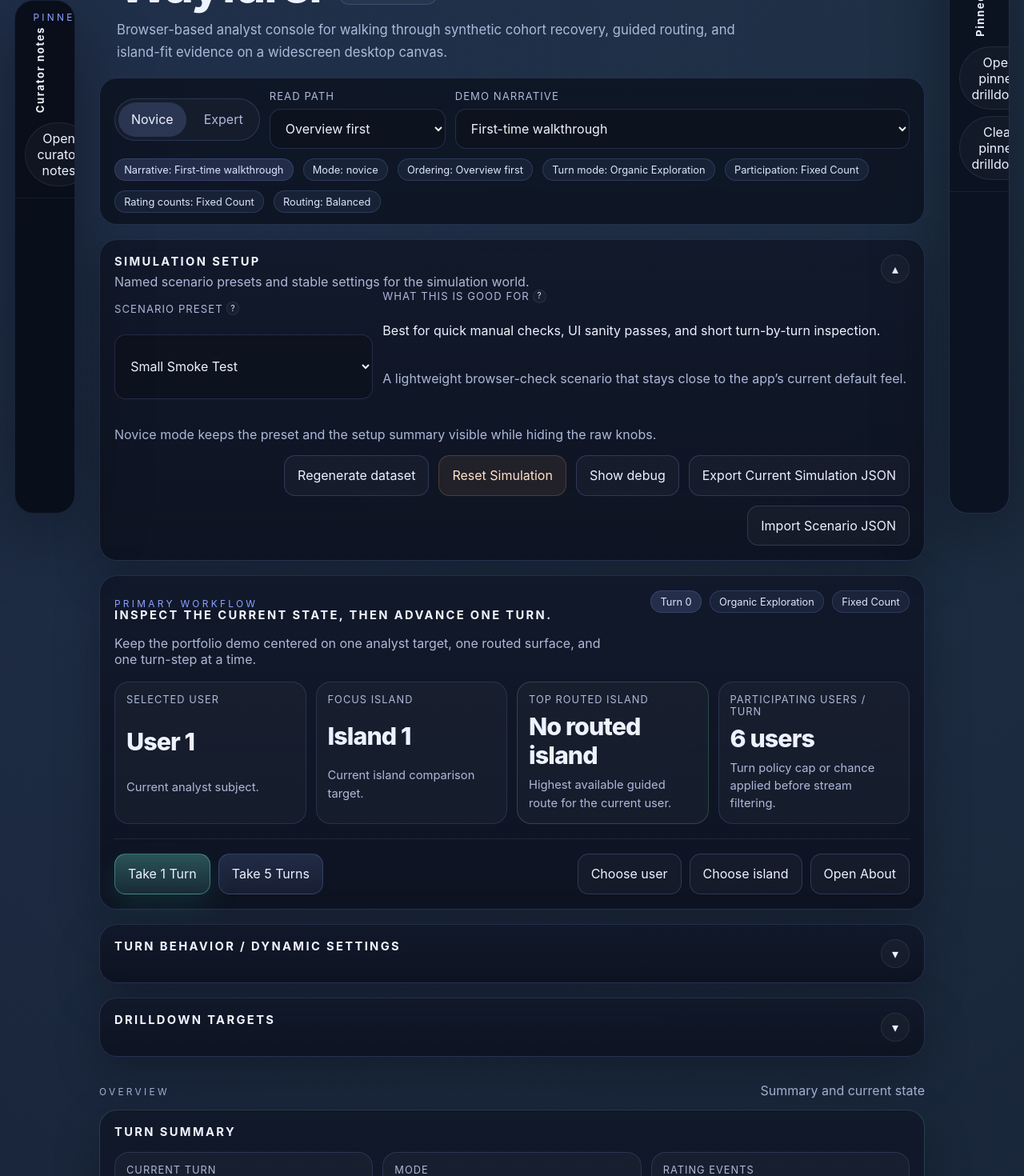
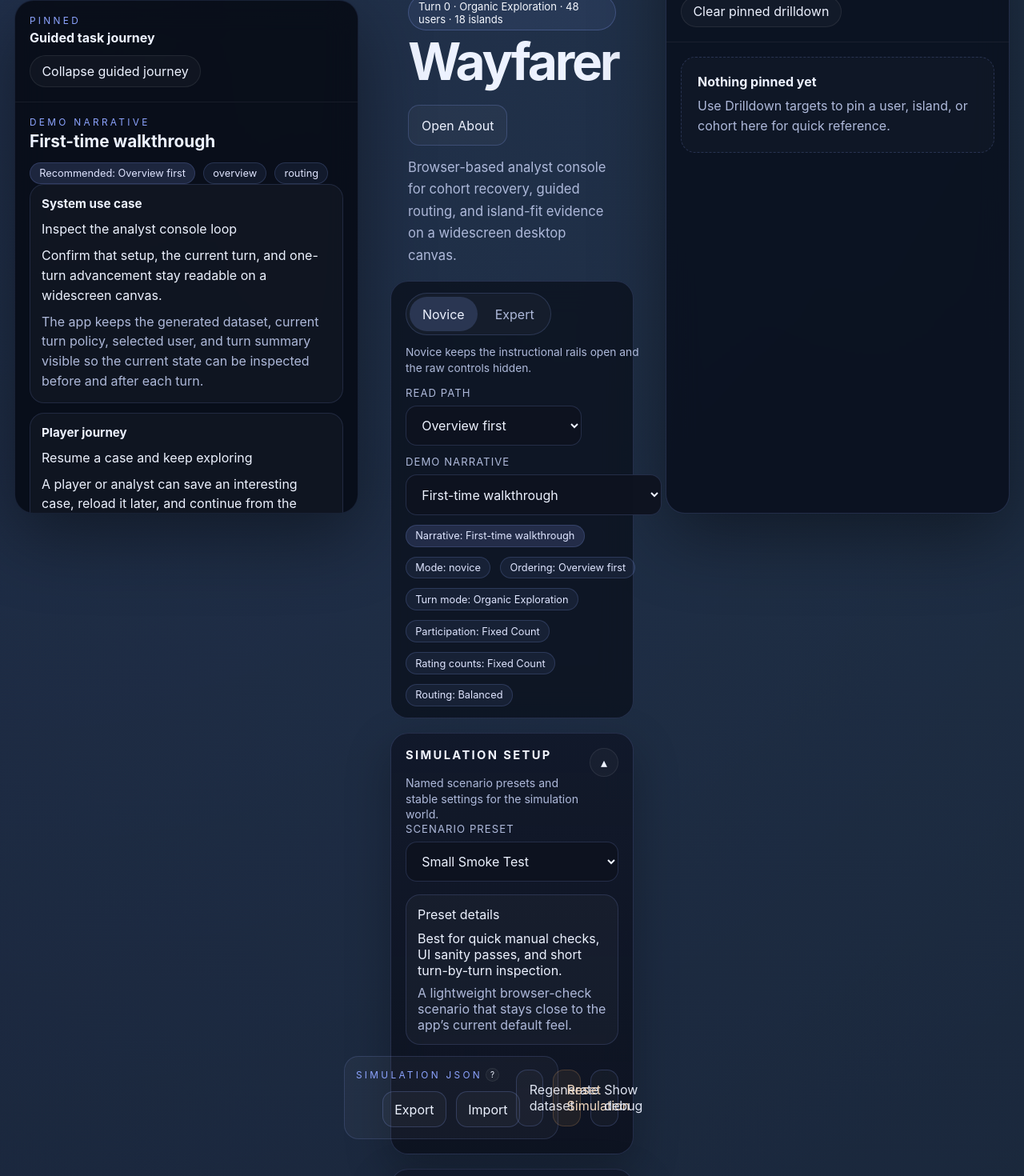
Before and after one commit to BrianUrbanek/Wayfarer, a React (Vite) app: page / in a window 1280 px wide. Shown: the part 140-1610 px from the top of the page at 80% size. Built offline with nearby package versions, Linux system fonts and the light colour scheme.

Commit message:
Refine setup layout and balance simulation JSON controls

```diff
--- a/src/App.tsx
+++ b/src/App.tsx
@@ -302,12 +302,12 @@ export default function App({ initialGuidanceMode = 'novice' }: AppProps = {}) {
   const [showDebug, setShowDebug] = useState(showDebugInitial);
   const [showAbout, setShowAbout] = useState(false);
   const [guidanceMode, setGuidanceMode] = useState<GuidanceMode>(initialGuidanceMode);
-  const [guidanceOpen, setGuidanceOpen] = useState(true);
+  const [guidanceOpen, setGuidanceOpen] = useState(initialGuidanceMode === 'novice');
   const [dashboardOrdering, setDashboardOrdering] = useState<DashboardOrderingPreset>('overview-first');
   const [useCaseId, setUseCaseId] = useState<UseCaseStoryId>('first-time-walkthrough');
   const [modalKind, setModalKind] = useState<SelectionModalKind>(null);
   const [pinnedDrilldownKind, setPinnedDrilldownKind] = useState<PinnedDrilldownKind>(null);
-  const [pinnedTrayCollapsed, setPinnedTrayCollapsed] = useState(true);
+  const [pinnedTrayCollapsed, setPinnedTrayCollapsed] = useState(initialGuidanceMode !== 'novice');
   const [controlsCollapsed, setControlsCollapsed] = useState(false);
   const [dynamicSettingsCollapsed, setDynamicSettingsCollapsed] = useState(initialGuidanceMode === 'novice');
   const [drilldownTargetsCollapsed, setDrilldownTargetsCollapsed] = useState(initialGuidanceMode === 'novice');
@@ -347,9 +347,10 @@ export default function App({ initialGuidanceMode = 'novice' }: AppProps = {}) {
 
   useEffect(() => {
     if (guidanceMode === 'novice') {
-      setGuidanceOpen(false);
+      setGuidanceOpen(true);
       setDynamicSettingsCollapsed(true);
       setDrilldownTargetsCollapsed(true);
+      setPinnedTrayCollapsed(false);
       setShowDebug(false);
       return;
     }
@@ -357,6 +358,7 @@ export default function App({ initialGuidanceMode = 'novice' }: AppProps = {}) {
     setGuidanceOpen(false);
     setDynamicSettingsCollapsed(false);
     setDrilldownTargetsCollapsed(false);
+    setPinnedTrayCollapsed(true);
     setShowDebug(true);
   }, [guidanceMode]);
 
@@ -2290,8 +2292,8 @@ export default function App({ initialGuidanceMode = 'novice' }: AppProps = {}) {
           </button>
         </div>
         <p className="subtitle">
-          Browser-based analyst console for walking through synthetic cohort recovery, guided routing, and island-fit
-          evidence on a widescreen desktop canvas.
+          Browser-based analyst console for cohort recovery, guided routing, and island-fit evidence on a widescreen
+          desktop canvas.
         </p>
       </header>
 
@@ -2315,6 +2317,11 @@ export default function App({ initialGuidanceMode = 'novice' }: AppProps = {}) {
               Expert
             </button>
           </div>
+          <p className="topbar__mode-note">
+            {isNoviceMode
+              ? 'Novice keeps the instructional rails open and the raw controls hidden.'
+              : 'Expert exposes the resolved controls so you can inspect and edit the preset directly.'}
+          </p>
           <label className="control control--inline">
             <span>Read path</span>
             <select value={dashboardOrdering} onChange={(event) => setDashboardOrdering(event.target.value as DashboardOrderingPreset)}>
@@ -2355,12 +2362,12 @@ export default function App({ initialGuidanceMode = 'novice' }: AppProps = {}) {
           description="Named scenario presets and stable settings for the simulation world."
         >
           <div className="stack">
-            <div className="control-strip__fields control-strip__fields--preset">
-              <label className="control">
-                {labeledControl(
-                  'Scenario preset',
-                  'Curated scenario presets coordinate seed-data generation and turn policy into named experimental conditions.'
-                )}
+            <div className="control-strip__preset">
+              <div className="control-strip__preset-main">
+                <label className="control control--preset">
+                  <span className="control__label-row">
+                    <span>Scenario preset</span>
+                  </span>
                   <select
                     value={scenarioPresetSource?.id ?? activeScenarioPreset?.id ?? 'custom'}
                     onChange={(event) => {
@@ -2380,14 +2387,13 @@ export default function App({ initialGuidanceMode = 'novice' }: AppProps = {}) {
                     ))}
                   </select>
                 </label>
-              <div className="control control--wide">
+                <div className="control-strip__preset-frame">
+                  <div className="control-strip__preset-frame-header">
                     <span className="control__label-row">
-                  <span>What this is good for</span>
-                  <InfoTip
-                    label="What this is good for help"
-                    text="Use the preset description as the short story of why this scenario exists and what kind of inspection it is good for."
-                  />
+                      <span>Preset details</span>
                     </span>
+                  </div>
+                  <div className="control-strip__preset-copy">
                     <p>{scenarioPresetDisplay?.goodFor ?? 'Custom / imported scenario with no named preset match.'}</p>
                     <p className="muted">
                       {scenarioPresetDisplay?.description ??
@@ -2396,11 +2402,8 @@ export default function App({ initialGuidanceMode = 'novice' }: AppProps = {}) {
                     {scenarioPresetSourceNote ? <p className="muted">Based on: {scenarioPresetSourceNote.label}</p> : null}
                   </div>
                 </div>
-            <p className="muted">
-              {isNoviceMode
-                ? 'Novice mode keeps the preset and the setup summary visible while hiding the raw knobs.'
-                : 'Expert mode exposes the resolved controls so you can inspect and edit the preset directly.'}
-            </p>
+              </div>
+            </div>
             {!isNoviceMode ? (
               <>
                 <div className="control-strip__fields">
@@ -2510,6 +2513,26 @@ export default function App({ initialGuidanceMode = 'novice' }: AppProps = {}) {
             ) : null}
           </div>
           <div className="control-strip__actions">
+            <div className="control-strip__subframe">
+              <div className="control-strip__subframe-heading">
+                <span className="control__label-row">
+                  <span className="eyebrow">Simulation JSON</span>
+                  <InfoTip
+                    label="Simulation JSON help"
+                    text="Save or reload the current resolved scenario and simulation state."
+                  />
+                </span>
+              </div>
+              <div className="control-strip__action-group control-strip__action-group--compact">
+                <button type="button" className="button button--ghost" onClick={exportCurrentSimulationJson}>
+                  Export
+                </button>
+                <button type="button" className="button button--ghost" onClick={openScenarioFilePicker}>
+                  Import
+                </button>
+              </div>
+            </div>
+            <div className="control-strip__action-group control-strip__action-group--secondary">
               <button type="button" className="button button--ghost" onClick={randomizeSeed}>
                 Regenerate dataset
               </button>
@@ -2519,12 +2542,7 @@ export default function App({ initialGuidanceMode = 'novice' }: AppProps = {}) {
               <button type="button" className="button button--ghost" onClick={() => setShowDebug((value) => !value)}>
                 {showDebug ? 'Hide debug' : 'Show debug'}
               </button>
-            <button type="button" className="button button--ghost" onClick={exportCurrentSimulationJson}>
-              Export Current Simulation JSON
-            </button>
-            <button type="button" className="button button--ghost" onClick={openScenarioFilePicker}>
-              Import Scenario JSON
-            </button>
+            </div>
           </div>
           <input
             ref={scenarioFileInputRef}
@@ -2831,7 +2849,7 @@ export default function App({ initialGuidanceMode = 'novice' }: AppProps = {}) {
       {showInstructionTray ? (
         <Tray
           collapsed={!guidanceOpen}
-          title="Curator notes"
+          title={isNoviceMode ? 'Guided task journey' : 'Curator notes'}
           className="tray--instruction tray--left"
           style={{
             top: '140px',
@@ -2839,8 +2857,8 @@ export default function App({ initialGuidanceMode = 'novice' }: AppProps = {}) {
             right: 'auto',
             height: 'calc(100vh - 158px)'
           }}
-          toggleCollapsedLabel="Open curator notes"
-          toggleExpandedLabel="Collapse curator notes"
+          toggleCollapsedLabel={isNoviceMode ? 'Open guided journey' : 'Open curator notes'}
+          toggleExpandedLabel={isNoviceMode ? 'Collapse guided journey' : 'Collapse curator notes'}
           onToggle={() => setGuidanceOpen((value) => !value)}
         >
           <div className="summary-header">
--- a/src/styles.css
+++ b/src/styles.css
@@ -223,6 +223,14 @@ select {
   justify-content: space-between;
 }
 
+.topbar__mode-note {
+  margin: 0;
+  color: var(--muted);
+  font-size: 0.86rem;
+  line-height: 1.45;
+  max-width: 34ch;
+}
+
 .topbar__mode {
   display: inline-flex;
   gap: 6px;
@@ -881,12 +889,26 @@ select {
   gap: 12px;
 }
 
+.collapsible-panel__title-row {
+  display: flex;
+  flex-wrap: wrap;
+  align-items: baseline;
+  gap: 10px 14px;
+}
+
 .collapsible-panel__header h2 {
   margin: 0;
   font-size: 0.92rem;
   letter-spacing: 0.16em;
   text-transform: uppercase;
   color: #f2f5ff;
+}
+
+.collapsible-panel__title-row p {
+  margin: 0;
+  color: var(--muted);
+  font-size: 0.88rem;
+  line-height: 1.4;
 }
 
 .collapsible-panel__header p {
@@ -1048,11 +1070,104 @@ select {
   gap: 12px;
 }
 
+.control-strip__preset {
+  display: grid;
+  gap: 24px;
+}
+
+.control-strip__preset-main {
+  display: grid;
+  gap: 16px;
+  align-items: start;
+}
+
+.control--preset {
+  gap: 8px;
+  max-width: 360px;
+}
+
+.control-strip__preset-frame {
+  display: grid;
+  gap: 10px;
+  padding: 14px;
+  border-radius: 18px;
+  border: 1px solid rgba(141, 164, 255, 0.16);
+  background: rgba(255, 255, 255, 0.03);
+}
+
+.control-strip__preset-frame-header {
+  display: grid;
+  gap: 4px;
+}
+
+.control-strip__preset-frame-header p {
+  margin: 0;
+}
+
+.control-strip__preset-copy {
+  display: grid;
+  gap: 8px;
+}
+
+.control-strip__preset-copy p {
+  margin: 0;
+}
+
 .control-strip__actions {
+  display: grid;
+  grid-template-columns: minmax(0, 0.94fr) minmax(0, 1.06fr);
+  gap: 18px 24px;
+  align-items: start;
+  margin-top: 14px;
+}
+
+.control-strip__action-group {
   display: flex;
   flex-wrap: wrap;
   gap: 12px;
-  justify-content: flex-end;
+  align-items: center;
+}
+
+.control-strip__action-group--compact .button {
+  padding: 0.72rem 0.9rem;
+}
+
+.control-strip__action-group--secondary {
+  opacity: 0.94;
+  justify-self: stretch;
+  align-self: center;
+  width: 100%;
+  max-width: none;
+  display: grid;
+  grid-template-columns: repeat(3, minmax(0, 1fr));
+  justify-items: center;
+  gap: 10px 12px;
+}
+
+.control-strip__action-group--secondary .button {
+  width: 100%;
+}
+
+.control-strip__subframe {
+  display: grid;
+  gap: 12px;
+  width: 100%;
+  max-width: 296px;
+  min-width: 268px;
+  padding: 14px;
+  border-radius: 18px;
+  border: 1px solid rgba(141, 164, 255, 0.16);
+  background: rgba(255, 255, 255, 0.03);
+  justify-self: center;
+}
+
+.control-strip__subframe-heading {
+  display: grid;
+}
+
+.control-strip__subframe .control-strip__action-group {
+  justify-content: center;
+  width: 100%;
 }
 
 .summary-grid {
--- a/src/ui/components/CollapsiblePanel.tsx
+++ b/src/ui/components/CollapsiblePanel.tsx
@@ -12,9 +12,9 @@ export function CollapsiblePanel({ title, collapsed, onToggle, className, descri
   return (
     <section className={`panel collapsible-panel${className ? ` ${className}` : ''}`}>
       <header className="collapsible-panel__header">
-        <div>
+        <div className="collapsible-panel__title-row">
           <h2>{title}</h2>
-          {!collapsed && description ? <p className="muted">{description}</p> : null}
+          {description ? <p className="muted">{description}</p> : null}
         </div>
         <button
           type="button"
```
Also changed, not shown: 2 other files (tests, documents, lock files or other folders). Lines whose indentation alone changed are shown as unchanged.
